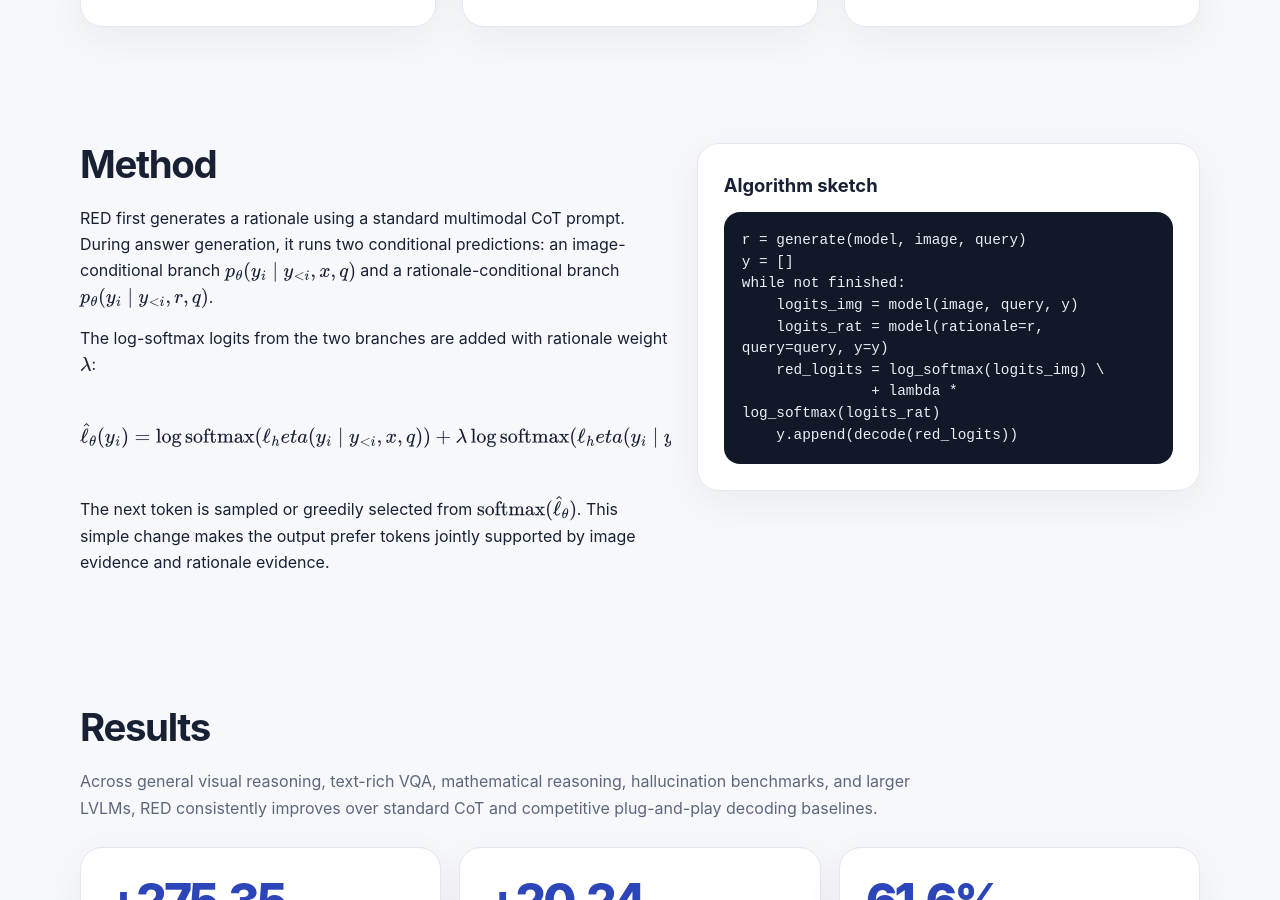
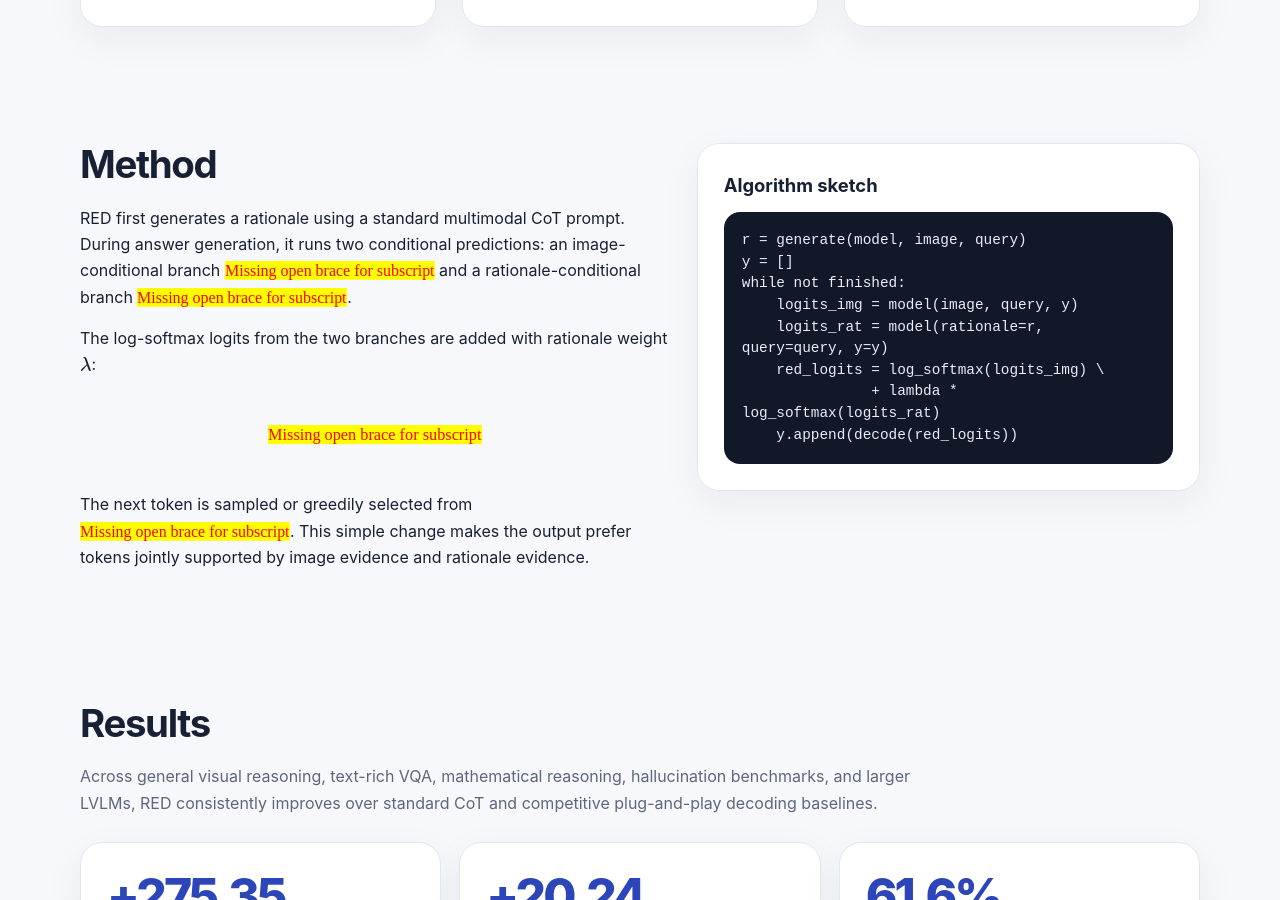
Before and after one commit to yshinya6/yshinya6.github.io, a Jekyll site: the page projects/red-cvpr2026/index.html, which Jekyll copies as it is, in a window 1280 px wide and 900 px high, scrolled down 2398 px. Built offline with Jekyll 4.4.1, drawn with Linux system fonts in a browser that asks for light colours; some of the changed text lies outside the part shown.

Commit message:
Modify latex representation

```diff
--- a/projects/red-cvpr2026/index.html
+++ b/projects/red-cvpr2026/index.html
@@ -59,7 +59,7 @@
       <div class="card takeaway">
         <h3>Key idea</h3>
         <p>Instead of decoding with a single distribution \(p(y_i \mid y_{\lt i}, x, r, q)\), RED uses a product-of-experts form:</p>
-        <p class="equation">\[\hat{p}_\theta(y_i) \propto p_\theta(y_i \mid y_{\lt i}, x, q) \; p_\theta(y_i \mid y_{\lt i}, r, q)^\lambda\]</p>
+        <p class="equation">\[\hat{p}_\\theta(y_i) \propto p_\\theta(y_i \mid y_{\lt i}, x, q) \; p_\\theta(y_i \mid y_{\lt i}, r, q)^\lambda\]</p>
         <p>This is derived as the optimal solution to a KL-constrained reward maximization objective where rationale-conditional likelihood acts as the reward.</p>
       </div>
     </section>
@@ -85,10 +85,10 @@
     <section class="container grid two-col" id="method">
       <div>
         <h2>Method</h2>
-        <p>RED first generates a rationale using a standard multimodal CoT prompt. During answer generation, it runs two conditional predictions: an image-conditional branch \(p_\theta(y_i \mid y_{\lt i}, x, q)\) and a rationale-conditional branch \(p_\theta(y_i \mid y_{\lt i}, r, q)\).</p>
+        <p>RED first generates a rationale using a standard multimodal CoT prompt. During answer generation, it runs two conditional predictions: an image-conditional branch \(p_\\theta(y_i \mid y_{\lt i}, x, q)\) and a rationale-conditional branch \(p_\\theta(y_i \mid y_{\lt i}, r, q)\).</p>
         <p>The log-softmax logits from the two branches are added with rationale weight \(\lambda\):</p>
-        <p class="equation">\[\hat{\ell}_\theta(y_i) = \log \mathrm{softmax}(\ell_	heta(y_i \mid y_{\lt i}, x, q)) + \lambda \log \mathrm{softmax}(\ell_	heta(y_i \mid y_{\lt i}, r, q))\]</p>
-        <p>The next token is sampled or greedily selected from \(\mathrm{softmax}(\hat{\ell}_\theta)\). This simple change makes the output prefer tokens jointly supported by image evidence and rationale evidence.</p>
+        <p class="equation">\[\hat{\ell}_\\theta(y_i) = \log \mathrm{softmax}(\ell_\\theta(y_i \mid y_{\lt i}, x, q)) + \lambda \log \mathrm{softmax}(\ell_\\theta(y_i \mid y_{\lt i}, r, q))\]</p>
+        <p>The next token is sampled or greedily selected from \(\mathrm{softmax}(\hat{\ell}_\\theta)\). This simple change makes the output prefer tokens jointly supported by image evidence and rationale evidence.</p>
       </div>
       <div class="card code-card">
         <h3>Algorithm sketch</h3>
```
